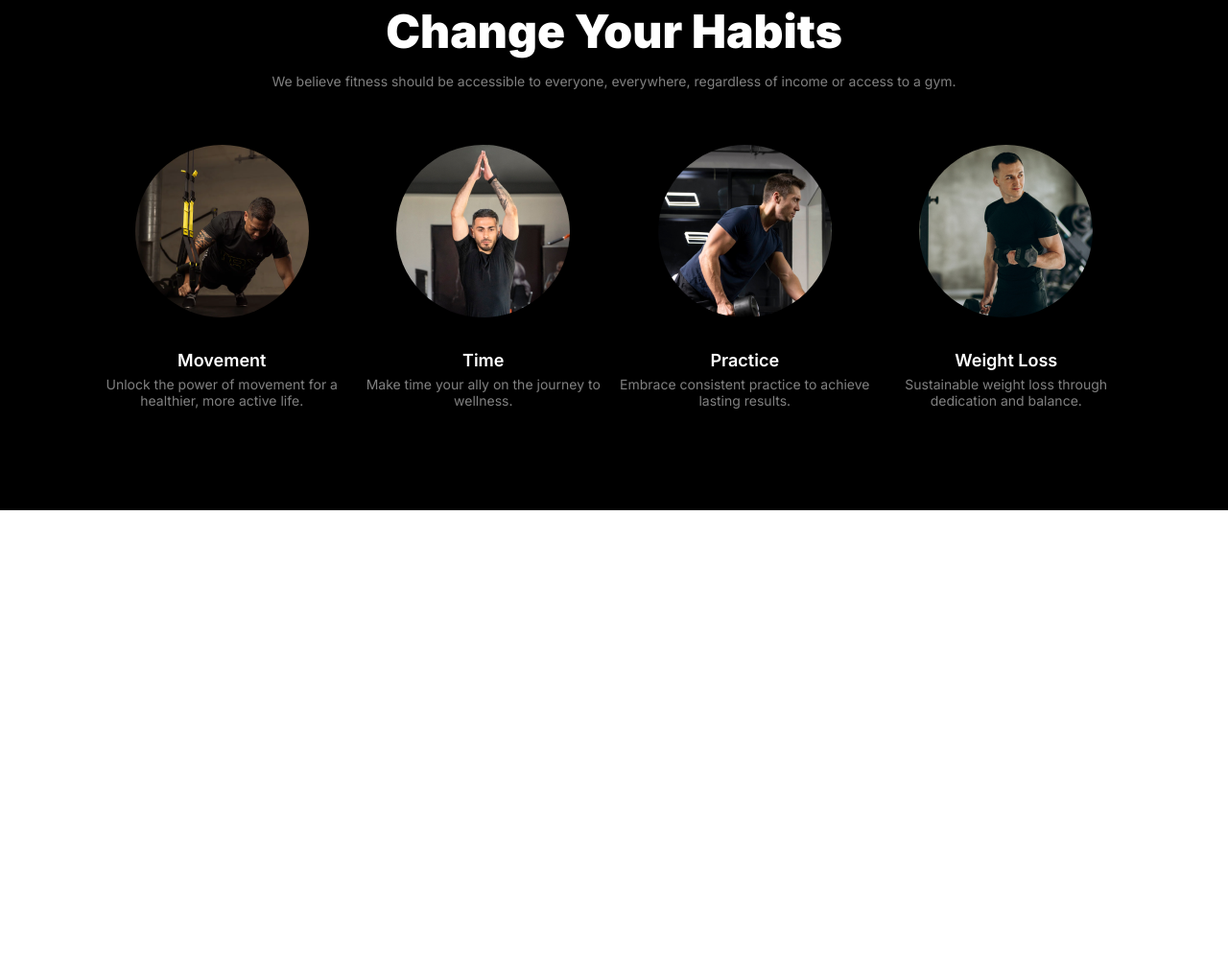
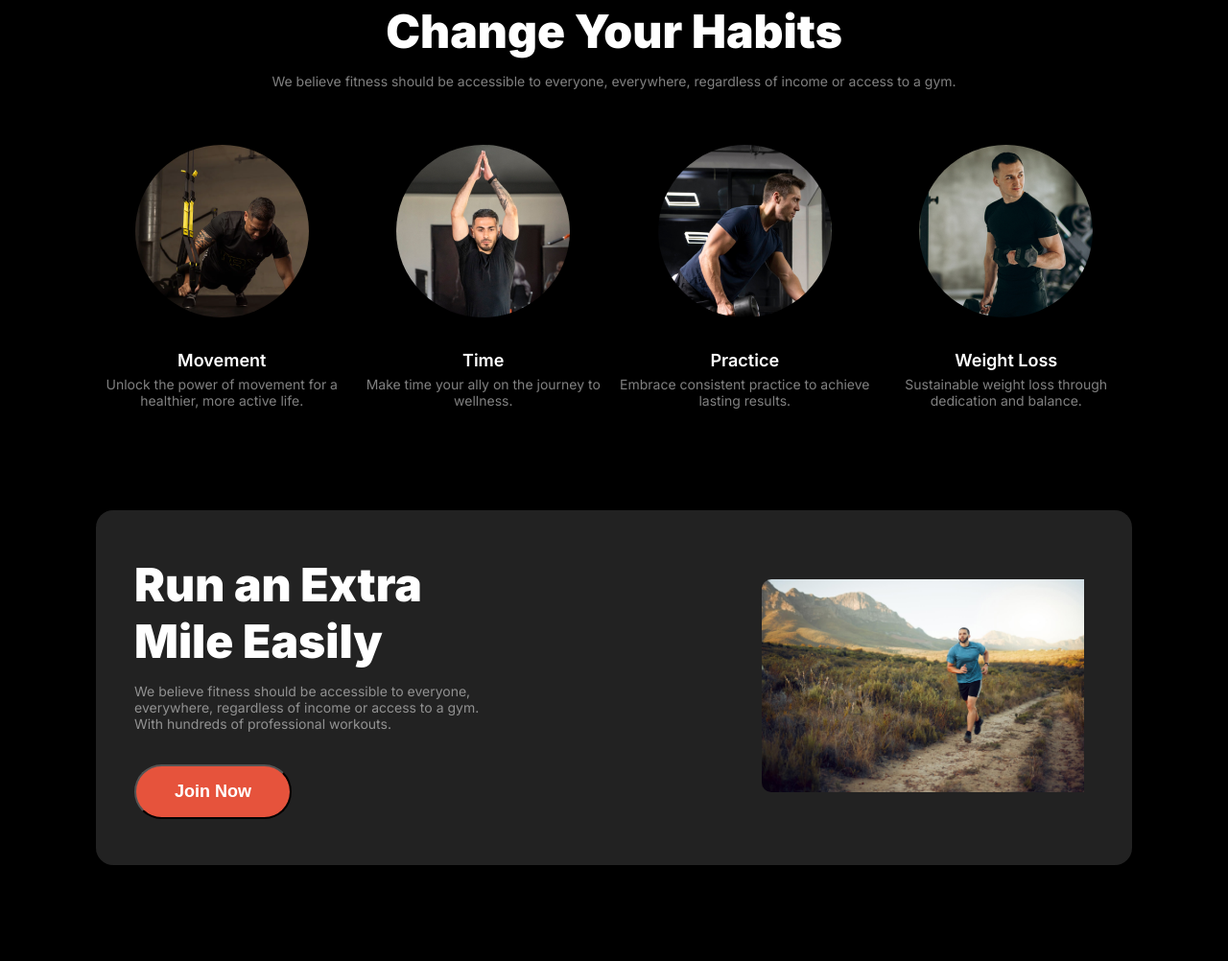
Before and after one commit to AbuKausar/assignment-2-gym, a plain HTML site: page index.html in a window 1280 px wide. Shown: the part 812-1814 px from the top of the page at 96% size. Before the commit the page ends 1344 px from the top, so only its background shows below. Drawn offline with Linux system fonts and the light colour scheme.

Commit message:
run extra mile done

```diff
--- a/index.html
+++ b/index.html
@@ -71,6 +71,18 @@
                 </div>
             </div>
         </section>
+        <section class="run-extra-mile-container">
+            <div class="run-extra-mile-contents">
+                <div class="text-content">
+                    <h1>Run an Extra <br> Mile Easily</h1>
+                    <p>We believe fitness should be accessible to everyone, <br> everywhere, regardless of income or access to a gym. <br> With hundreds of professional workouts.</p>
+                    <button>Join Now</button>
+                </div>
+                <div class="image-content">
+                    <img src="images/run.jpg" alt="Man running outdoors">
+                </div>
+            </div>
+        </section>
     </main>
 </body>
 </html>
--- a/styles.css
+++ b/styles.css
@@ -222,3 +222,56 @@ nav {
     grid-template-columns: repeat(4, 1fr);
     gap: 10px;
 }
+
+/* -------------------------------run extra mile styles------------------------------ */
+.run-extra-mile-container {
+    background-color: black;
+    padding-bottom: 100px;
+}
+.run-extra-mile-contents {
+    display: flex;
+    align-items: center;
+    border-radius: 18px;
+    background: rgb(34, 34, 34);
+    color: #fff;
+    padding: 20px;
+    max-width: 1080px;
+    height: 370px;
+    margin: 0 auto;
+    box-shadow: 0 4px 8px rgba(0, 0, 0, 0.3);
+}
+
+.text-content {
+    flex: 1;
+    padding: 20px;
+}
+
+.text-content h1 {
+    color: rgb(255, 255, 255);
+    font-size: 48px;
+    font-weight: 900;
+}
+
+.text-content p {
+    color: rgba(255, 255, 255, 0.5);
+    font-size: 14px;
+    font-weight: 400;
+    padding-top: 14px;
+    padding-bottom: 34px;
+}
+
+.text-content button {
+    color: rgb(255, 255, 255);
+    background: rgb(230, 83, 60);
+    font-size: 18px;
+    font-weight: 600;
+    padding: 16px 40px;
+    border-radius: 42px;
+}
+
+.image-content img {
+    height: auto;
+    max-width: 366px;
+    border-radius: 10px;
+    padding-right: 30px;
+}
```
